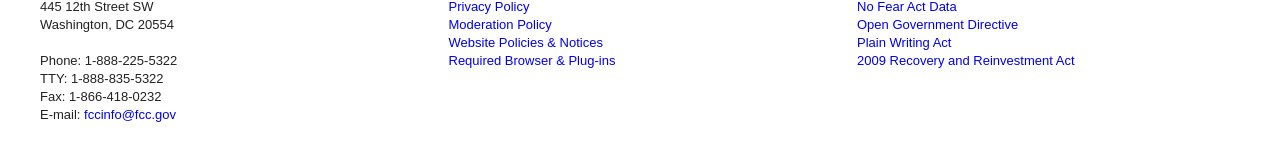
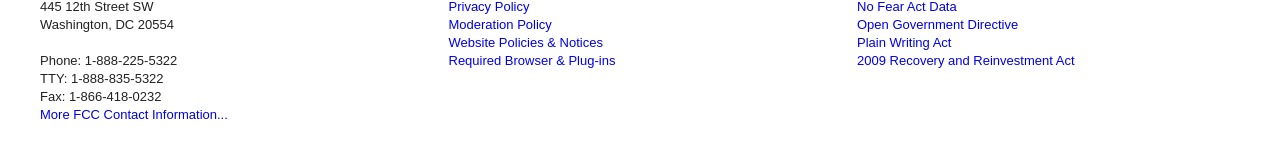
Before and after one commit to FCC/calltraffic, a Jekyll site: the page built from traffic2011.md, in a window 1280 px wide. Shown: the part 717-878 px from the top of the page. Built offline with Jekyll 4.4.1, drawn with Linux system fonts in a browser that asks for light colours; Markdown is read by kramdown in place of the engine named in the settings.

Commit message:
footer update

```diff
--- a/_includes/footer.html
+++ b/_includes/footer.html
@@ -9,7 +9,7 @@
                 <li>Phone: 1-888-225-5322</li>
                 <li>TTY:  1-888-835-5322</li>
                 <li>Fax: 1-866-418-0232</li>
-                <li>E-mail: <a href="mailto:fccinfo@fcc.gov">fccinfo@fcc.gov</a></li>
+                <li><a title="More FCC Contact Information" href="http://www.fcc.gov/contact-us">More FCC Contact Information...</a></li>
             </ul>
         </div>
         <div class="span4">
```
